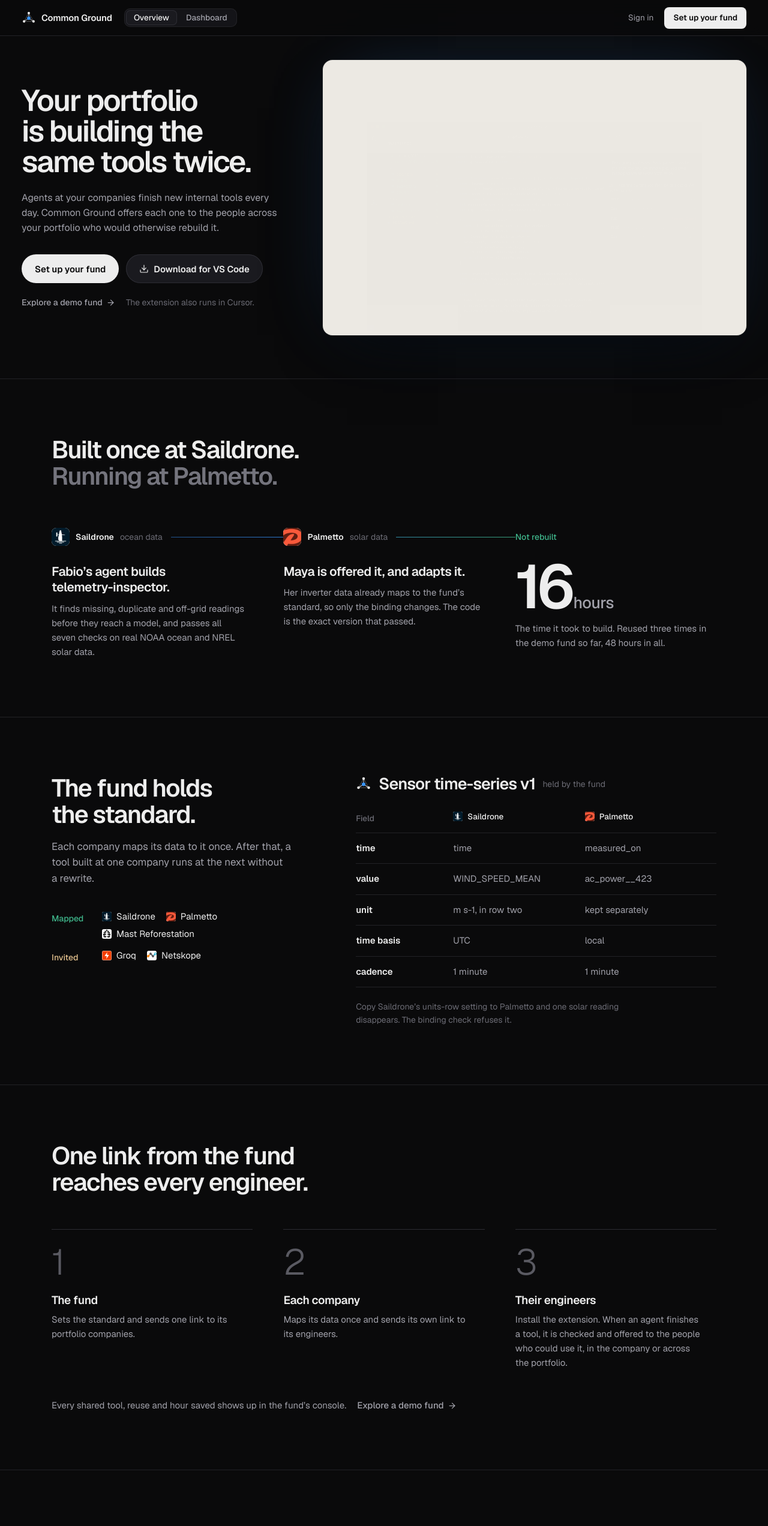
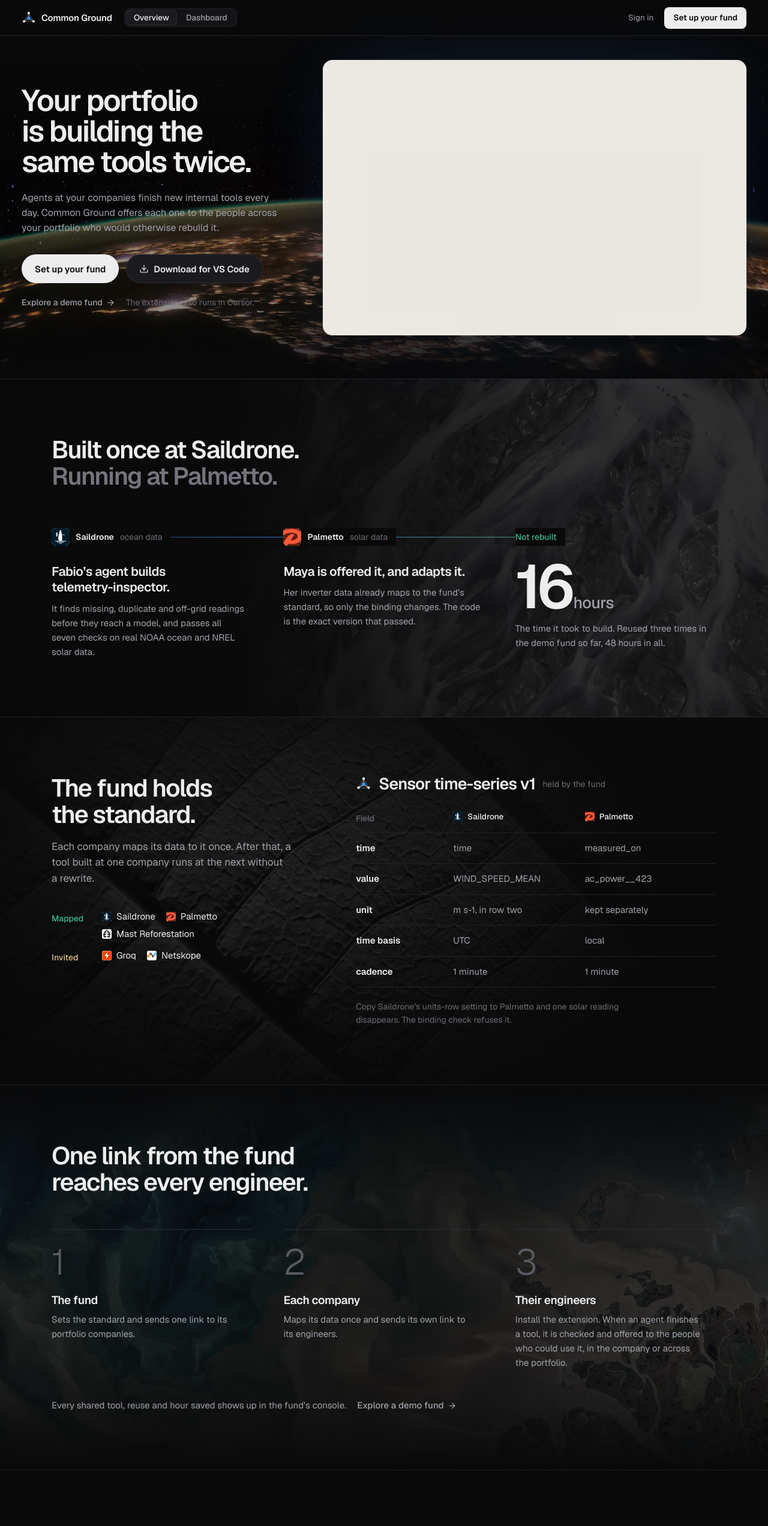
Before and after one commit to 0xANUSHKA/common-ground-8090, a website with bundled scripts: page site/index.html in a window 1280 px wide. Shown: the top 2544 px of the page at 60% size. Built offline with nearby package versions, Linux system fonts and the light colour scheme; animation ran at ten frames a second; files whose address does not match are found by name.

Commit message:
Overview, sign-in and join: six public-domain and CC images as quiet backgrounds
Europe at night from the ISS, braided glacial streams, the Mackenzie River
outflow (Landsat 8), walnut leaf venation, Webb's First Deep Field and a
satellite patchwork of fields, from Wikimedia Commons with credits in the
footer, faded into the page behind each section.

Co-Authored-By: Claude Opus 5.5 <noreply@anthropic.com>

```diff
--- a/site/auth.css
+++ b/site/auth.css
@@ -48,3 +48,9 @@
   .join{grid-template-columns:minmax(0,1fr);gap:28px}
   .preview{position:static;order:-1}
 }
+
+/* a quiet satellite view of a patchwork of fields behind sign-in and join (NASA Earth Observatory, public domain) */
+body{background:var(--bg) }
+.auth,.join{position:relative;isolation:isolate}
+.auth::before,.join::before{content:"";position:fixed;inset:0;z-index:-1;pointer-events:none;background:url('../img/fields.webp') center/cover no-repeat;opacity:.16;filter:saturate(.2) contrast(1.1);
+  -webkit-mask-image:radial-gradient(80% 70% at 50% 50%,transparent 25%,#000 85%);mask-image:radial-gradient(80% 70% at 50% 50%,transparent 25%,#000 85%)}
--- a/site/index.html
+++ b/site/index.html
@@ -22,7 +22,7 @@
 </header>
 
 <main>
-  <section class="hero" id="top">
+  <section class="hero has-bg bg-night" id="top">
     <div class="hero-copy">
       <h1>Your portfolio is building the same tools twice.</h1>
       <p class="lede">Agents at your companies finish new internal tools every day. Common Ground offers each one to the people across your portfolio who would otherwise rebuild it.</p>
@@ -244,7 +244,7 @@
     </div>
   </section>
 
-  <section class="sec" id="reuse">
+  <section class="sec has-bg bg-streams" id="reuse">
     <div class="wrap">
       <h2>Built once at Saildrone. <span>Running at Palmetto.</span></h2>
       <ol class="trace">
@@ -267,7 +267,7 @@
     </div>
   </section>
 
-  <section class="sec" id="standard">
+  <section class="sec has-bg bg-veins" id="standard">
     <div class="wrap std">
       <div class="std-copy">
         <h2>The fund holds the standard.</h2>
@@ -294,7 +294,7 @@
     </div>
   </section>
 
-  <section class="sec" id="spread">
+  <section class="sec has-bg bg-outflow" id="spread">
     <div class="wrap">
       <h2>One link from the fund reaches every engineer.</h2>
       <ol class="spread">
@@ -333,7 +333,7 @@
     </div>
   </section>
 
-  <section class="sec end">
+  <section class="sec end has-bg bg-deep">
     <div class="wrap">
       <h2>Your portfolio already built it.</h2>
       <div class="hero-act">
@@ -349,6 +349,7 @@
   <div class="wrap">
     <span>EVOLVE 2026 · MIT · <a href="https://github.com/0xANUSHKA/common-ground-8090">Source</a></span>
     <span>Favicons belong to their companies. Public Social Capital investment references; people and sharing are illustrative. Sample data: NOAA PMEL (CC0), NREL PVDAQ (CC BY 4.0).</span>
+    <span>Images: Europe at night, ISS crew, NASA · Braided streams, Katmai National Park · Mackenzie River outflow, Landsat 8, NASA/USGS · Walnut leaf venation, <a href="https://commons.wikimedia.org/wiki/File:Macro_image_-_Walnut_Leaf_-_Venation_Structure.jpg">Cristian V.</a>, CC BY 4.0 · Webb’s First Deep Field, NASA, ESA, CSA, STScI · Farmland, Minnesota, NASA Earth Observatory.</span>
   </div>
 </footer>
 
--- a/site/site.css
+++ b/site/site.css
@@ -183,3 +183,18 @@
   .std-cos > div{grid-template-columns:minmax(0,1fr);gap:8px}
 }
 @media (prefers-reduced-motion:reduce){.gate-checks.is-run li,.gate-out.is-run{animation:none}}
+
+/* backgrounds: public-domain and CC images from Wikimedia Commons (credits in the footer), full-bleed and quiet,
+   fading into the page at the edges so text always sits on near-black */
+.has-bg{position:relative;isolation:isolate}
+.has-bg::before{content:"";position:absolute;inset:0;z-index:-1;pointer-events:none;background:var(--img) var(--pos,center)/cover no-repeat;opacity:var(--o,.3);filter:saturate(var(--sat,.85)) contrast(1.05);
+  -webkit-mask-image:var(--mask,linear-gradient(180deg,transparent,#000 24%,#000 72%,transparent));mask-image:var(--mask,linear-gradient(180deg,transparent,#000 24%,#000 72%,transparent))}
+.hero.has-bg{max-width:none;padding-left:max(var(--gutter),calc((100vw - 1360px)/2 + var(--gutter)));padding-right:max(var(--gutter),calc((100vw - 1360px)/2 + var(--gutter)))}
+.bg-night{--img:url('./img/night.webp');--pos:center 78%;--o:.55;--sat:1;--mask:linear-gradient(180deg,transparent 0,#000 40%,#000 80%,transparent)}
+.bg-streams{--img:url('./img/streams.webp');--o:.2;--sat:.25;--mask:linear-gradient(90deg,transparent 30%,#000 75%)}
+.bg-veins{--img:url('./img/veins.webp');--o:.22;--sat:0;--mask:radial-gradient(70% 80% at 18% 50%,#000,transparent)}
+.bg-outflow{--img:url('./img/outflow.webp');--o:.17;--sat:.75;--mask:linear-gradient(180deg,transparent,#000 30%,#000 70%,transparent)}
+.bg-deep{--img:url('./img/deepfield.webp');--o:.6;--sat:1;--mask:radial-gradient(60% 75% at 50% 50%,#000 30%,transparent)}
+.end.has-bg{padding:clamp(120px,20vh,200px) 0}
+@media (prefers-reduced-transparency:reduce){.has-bg::before{opacity:calc(var(--o) * .6)}}
+.hero.has-bg::before{inset:0;height:auto}
```
Also changed, not shown: site/img/deepfield.webp (added), site/img/fields.webp (added), site/img/night.webp (added), site/img/outflow.webp (added), site/img/streams.webp (added), site/img/veins.webp (added).
